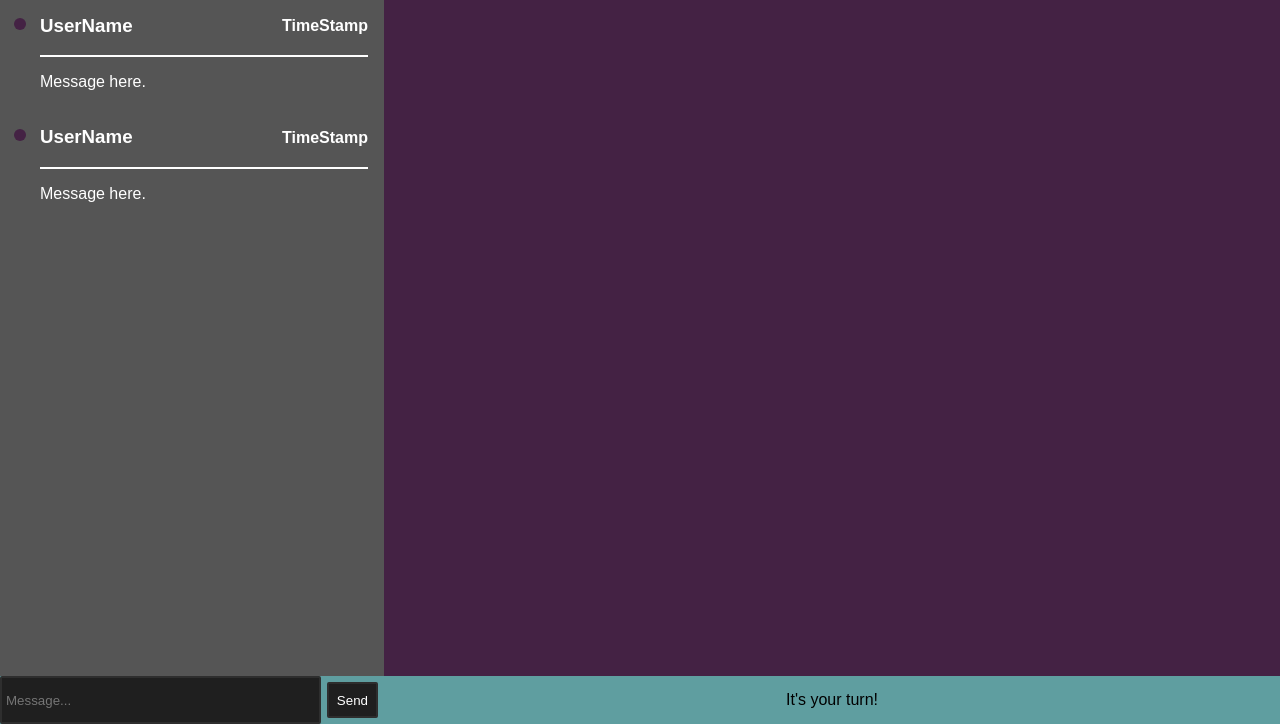
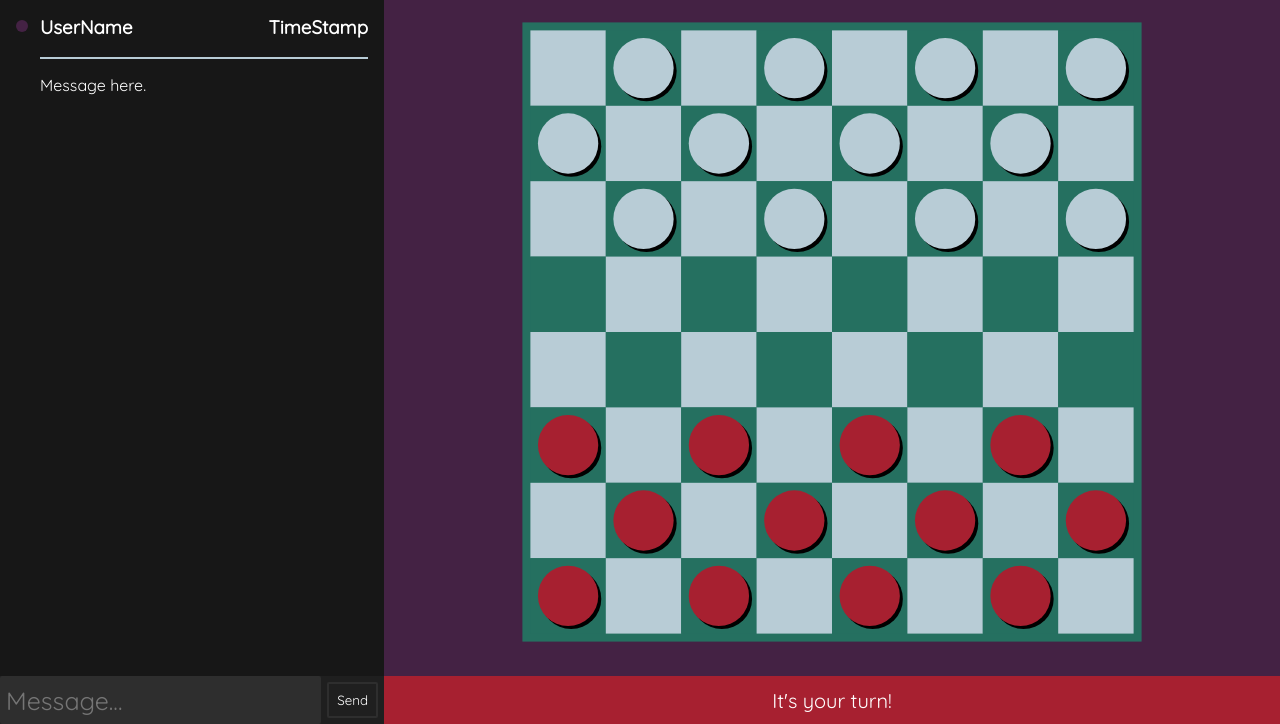
Before and after one commit to bumblebot1/WebTechWebsite, a website: page site/public/game_view.html in a window 1280 px wide. Shown: the part 80-804 px from the top of the page. Drawn offline with Linux system fonts and the light colour scheme.

Commit message:
Added code to draw the board on a 2d canvas

```diff
--- a/site/public/game_view.html
+++ b/site/public/game_view.html
@@ -3,18 +3,21 @@
     lang="en-GB" xml:lang="en-GB">
   <head>
     <meta charset="UTF-8"/>
-    <title>English Draughts</title>
-    <link type="text/css" rel="stylesheet" href="styles/style.css"/>
+    <title>English draughts</title>
+    <link href="https://fonts.googleapis.com/css?family=Quicksand" type="text/css" rel="stylesheet"/>
+    <link href="styles/style.css" type="text/css" rel="stylesheet"/>
     <script type="text/javascript" src="scripts/colour.js"></script>
     <script type="text/javascript" src="scripts/piece.js"></script>
     <script type="text/javascript" src="scripts/move.js"></script>
     <script type="text/javascript" src="scripts/player.js"></script>
     <script type="text/javascript" src="scripts/model.js"></script>
+    <script type="text/javascript" src="scripts/board_view.js"></script>
+    <script type="text/javascript" src="scripts/main.js"></script>
   </head>
   <body>
     <header>
       <img src="resources/logo.png"/>
-      <h1>English Draughts</h1>
+      <h1>English draughts</h1>
       <h2 id="time_remaining">01:43</h2>
       <button>Leave Game</button>
       <button>Logout</button>
@@ -26,14 +29,7 @@
           <li>
             <span>
               <h3>UserName</h3>
-              <h4>TimeStamp</h4>
-            </span>
-            <p>Message here.</p>
-          </li>
-          <li>
-            <span>
-              <h3>UserName</h3>
-              <h4>TimeStamp</h4>
+              <h3>TimeStamp</h3>
             </span>
             <p>Message here.</p>
           </li>
@@ -44,12 +40,10 @@
           <input type="submit" value="Send"></input>
         </form>
       </aside>
-      <div id="board_view">
-        <canvas></canvas> <!-- WebGL here -->
-        <footer id="player">
-          <p>It's your turn!</p>
-        </footer>
-      </div>
+      <section id="board_view">
+        <canvas id="board"></canvas> <!-- WebGL here -->
+        <footer id="player" class="local red"></footer>
+      </section>
     </main>
   </body>
 </html>
--- /dev/null
+++ b/site/public/scripts/board_view.js
@@ -0,0 +1,122 @@
+"use strict";
+
+/**
+ * This file defines a view which draws the board.
+ */
+
+/**
+ * This constructs a new BoardView object.
+ *
+ * @param model  the model of English Draughts.
+ * @param canvas the canvas to draw to.
+ */
+var BoardView = function (model, canvas) {
+  this.minPadding = 0.05;
+  this.n_cols = 8;
+  this.n_rows = 8;
+  this.border_size = 8;
+  this.white = "#B8CCD6";
+  this.green = "#257060";
+  this.red = "#A72030";
+  this.black = "#000000";
+  this.model = model;
+  this.canvas = canvas;
+  this.context = canvas.getContext("2d");
+};
+
+/**
+ * This method clears the canvas.
+ */
+BoardView.prototype.clear = function () {
+  this.canvas.width = this.canvas.offsetWidth;
+  this.canvas.height = this.canvas.offsetHeight;
+  this.context.clearRect(0, 0, this.canvas.width, this.canvas.height);
+};
+
+/**
+ * This method draws the board to the canvas.
+ */
+BoardView.prototype.draw = function () {
+  this.clear();
+
+  var boardRect = this.calcBoardRect();
+
+  this.context.fillStyle = this.green;
+  this.context.fillRect(boardRect.x, boardRect.y, boardRect.width, boardRect.height);
+
+  var x_offset = this.border_size + boardRect.x;
+  var y_offset = this.border_size + boardRect.y;
+  var x_width = (boardRect.width - (2 * this.border_size)) / this.n_cols;
+  var y_width = (boardRect.height - (2 * this.border_size)) / this.n_rows;
+
+  // Draw the board.
+  for (var y = 0; y < this.n_rows; y++) {
+    var white = y % 2 == 0;
+    for (var x = 0; x < this.n_cols; x++) {
+      if (white) this.context.fillStyle = this.white;
+      else       this.context.fillStyle = this.green;
+
+      this.context.fillRect(
+        x_offset + x * x_width,
+        y_offset + y * y_width,
+        x_width,
+        y_width
+      );
+
+      white = !white;
+    }
+  }
+
+  var pieces = this.model.pieces;
+  var multiplier = 1 - 4 * this.minPadding;
+  var radius = Math.min(x_width * multiplier, y_width * multiplier) / 2;
+  var offset = this.minPadding * radius * 2;
+
+  // Draw the pieces.
+  for (var i = 0; i < pieces.length; i++) {
+    this.context.beginPath();
+    this.context.arc(
+      x_offset + pieces[i].x * x_width + x_width / 2 + offset,
+      y_offset + pieces[i].y * y_width + y_width / 2 + offset,
+      radius,
+      0,
+      2 * Math.PI,
+      false
+    );
+    this.context.fillStyle = this.black;
+    this.context.fill();
+    this.context.closePath();
+
+    this.context.beginPath();
+    this.context.arc(
+      x_offset + pieces[i].x * x_width + x_width / 2,
+      y_offset + pieces[i].y * y_width + y_width / 2,
+      radius,
+      0,
+      2 * Math.PI,
+      false
+    );
+    if (pieces[i].colour === Colour["red"]) this.context.fillStyle = this.red;
+    else this.context.fillStyle = this.white;
+    this.context.fill();
+    this.context.closePath();
+  }
+};
+
+/**
+ * This method returns the position, width and height of the
+ * board.
+ *
+ * @return the position, width and height of the board.
+ */
+BoardView.prototype.calcBoardRect = function () {
+  var multiplier = 1 - 2 * this.minPadding;
+  var sideLength = Math.min(this.canvas.width * multiplier,
+                            this.canvas.height * multiplier);
+  return {
+    x: (this.canvas.width - sideLength) / 2,
+    y: (this.canvas.height - sideLength) / 2,
+    width: sideLength,
+    height: sideLength
+  };
+};
--- /dev/null
+++ b/site/public/scripts/main.js
@@ -0,0 +1,9 @@
+"use strict";
+
+window.onload = function () {
+  var red = new LocalPlayer();
+  var white = new LocalPlayer();
+  var model = new Model(red, white);
+  var board = new BoardView(model, document.getElementById("board"));
+  board.draw();
+};
--- a/site/public/scripts/model.js
+++ b/site/public/scripts/model.js
@@ -12,17 +12,9 @@
  * @param whitePlayer the Player object for the white player.
  */
 var Model = function (redPlayer, whitePlayer) {
-  this.players = {
-    "red"   : redPlayer,
-    "white" : whitePlayer
-  };
-  this.currentPlayer = Colour["red"];
-  this.pieces = initialisePieces();
-  this.gameOver = false;
-
   // This function returns the list of Pieces defining the starting
   // state of the game.
-  var initialisePieces = function () {
+  var initializePieces = function () {
     var pieces = [];
     for (var i = 0; i < 3; i++) {
       for (var j = 1; j < 8; j += 2) {
@@ -36,6 +28,14 @@ var Model = function (redPlayer, whitePlayer) {
     }
     return pieces;
   };
+
+  this.players = {
+    "red"   : redPlayer,
+    "white" : whitePlayer
+  };
+  this.currentPlayer = Colour["red"];
+  this.pieces = initializePieces();
+  this.gameOver = false;
 };
 
 /**
--- a/site/public/styles/style.css
+++ b/site/public/styles/style.css
@@ -1,14 +1,28 @@
+/** Colour Palette:
+ * Red :- #A72030
+ * Green :- #257060
+ * White :- #B8CCD6
+ * Header/Footer :- #1F1F1F
+ * Header/Footer :hover :- #2E2E2E
+ * Header/Footer :active :- #454545
+ * Message Log :- #171717
+ * Text Input :- #2E2E2E
+ * Text :- #FFFFFF
+ */
+
 html, body {
   width: 100%;
   height: 100%;
   margin: 0px;
   padding: 0px;
-  font-family: sans-serif;
+  color: #FFFFFF;
+  background-color: #1F1F1F;
+  font-family: "Quicksand", sans-serif;
 }
 
+/** Header Styling **/
 header {
   width: calc(100% - 8px);
-  color: white;
   background-color: #1F1F1F;
   position: relative;
   display: inline-flex;
@@ -41,22 +55,140 @@ header h2 {
   flex-basis: content;
 }
 
-input, header button {
+/** Main Styling (all content under heading) **/
+main {
+  display: flex;
+  flex-flow: row;
+  width: 100%;
+  height: calc(100% - 64px);
+}
+
+/** Section Styling (canvas and player turn indicator) **/
+section {
+  display: flex;
+  flex-direction: column;
+  flex: 3 1 70%;
+  order: 2;
+  background-color: #442244;
+}
+
+canvas {
+  flex-grow: 1;
+}
+
+footer {
   height: 48px;
-  color: white;
+  background-color: #1F1F1F;
+  text-align: center;
+  font-size: 1.25em;
+}
+
+footer {
+  width: 100%;
+  display: table;
+}
+
+footer.local:before {
+  content: "It's your turn!";
+}
+
+footer.remote:before {
+  content: "It's your opponents turn!";
+}
+
+footer:before {
+  display: table-cell;
+  vertical-align: middle;
+}
+
+footer.red {
+  background-color: #A72030;
+}
+
+footer.white {
+  background-color: #B8CCD6;
+}
+
+/** Aside Styling (message log and message input) **/
+aside {
+  display: flex;
+  flex-direction: column;
+  background-color: #171717;
+  flex: 1 6 30%;
+  order: 1;
+}
+
+ul {
+  flex-grow: 1;
+  list-style-type: none;
+  padding: 8px 16px 8px 40px;
+  margin: 0px;
+  overflow-y: scroll;
+}
+
+li {
+  position: relative;
+}
+
+li:before {
+  content: "";
+  position: absolute;
+  top: 24px;
+  left: -24px;
+  width: 12px;
+  height: 12px;
+  border: 0px solid;
+  border-radius: 50%;
+  background-color: #442244;
+}
+
+li span {
+  display: block;
+  border-bottom: 2px solid #B8CCD6;
+}
+
+li span * {
+  display: inline-block;
+}
+
+li span h3:nth-child(2) {
+  float: right;
+}
+
+form {
+  height: 48px;
+  background-color: #1F1F1F;
+  text-align: center;
+  font-size: 1.25em;
+}
+
+form {
+  display: flex;
+  flex-direction: row;
+}
+
+/** Input and Button Styling **/
+input,
+button {
+  height: 48px;
+  color: inherit;
   background-color: #1F1F1F;
   border: 2px solid #2E2E2E;
   border-radius: 2px;
   margin: 4px;
   padding: 8px;
   flex-basis: content;
+  font-family: inherit;
 }
 
-input:hover, header button:hover {
+input[type="submit"]:hover,
+header button:hover {
   background-color: #2E2E2E;
 }
 
-input:active, header button:active {
+input[type="text"]:hover,
+input[type="submit"]:active,
+header button:active {
   background-color: #454545;
 }
 
@@ -69,105 +201,24 @@ input[type="submit"] {
 input[type="text"] {
   flex-grow: 1;
   height: 36px;
-  padding: 4px;
+  padding: 6px;
   margin: 0px;
+  border: none;
+  font-size: 1.25em;
+  background-color: #2E2E2E;
 }
 
-main {
-  display: flex;
-  flex-flow: row;
-  width: 100%;
-  height: calc(100% - 64px);
-}
-
-main > div {
-  display: flex;
-  flex-direction: column;
-  flex: 3 1 70%;
-  order: 2;
-  background-color: #442244;
-}
-
-main > aside {
-  display: flex;
-  flex-direction: column;
-  background-color: #555555;
-  flex: 1 6 30%;
-  order: 1;
-}
-
-ul {
-  list-style-type: none;
-  padding: 8px 16px 8px 40px;
-  margin: 0px;
-  overflow-y: scroll;
-  color: #FFFFFF;
-}
-
-li {
-  position: relative;
-}
-
-li:before {
-  content: "";
-  position: absolute;
-  top: 22px;
-  left: -26px;
-  width: 12px;
-  height: 12px;
-  border: 0px solid;
-  border-radius: 50%;
-  background-color: #442244;
-}
-
-li > span {
-  display: block;
-  border-bottom: 2px solid #FFFFFF;
-}
-
-li > span * {
-  display: inline-block;
-}
-
-li > span h4 {
-  float: right;
-}
-
-ul, canvas {
-  flex-grow: 1;
-}
-
-form, footer {
-  height: 48px;
-  background-color: #5F9EA0;
-  text-align: center;
-}
-
-footer {
-  width: 100%;
-  display: table;
-}
-
-footer p {
-  display: table-cell;
-  vertical-align: middle;
-}
-
-form {
-  display: flex;
-  flex-direction: row;
-}
-
+/** Main Responsive Styling **/
 @media all and (max-width: 640px) {
   main {
     flex-direction: column;
   }
 
-  main > div {
+  section {
     order: 1;
   }
 
-  main > aside {
+  aside {
     order: 2;
   }
 }
```
